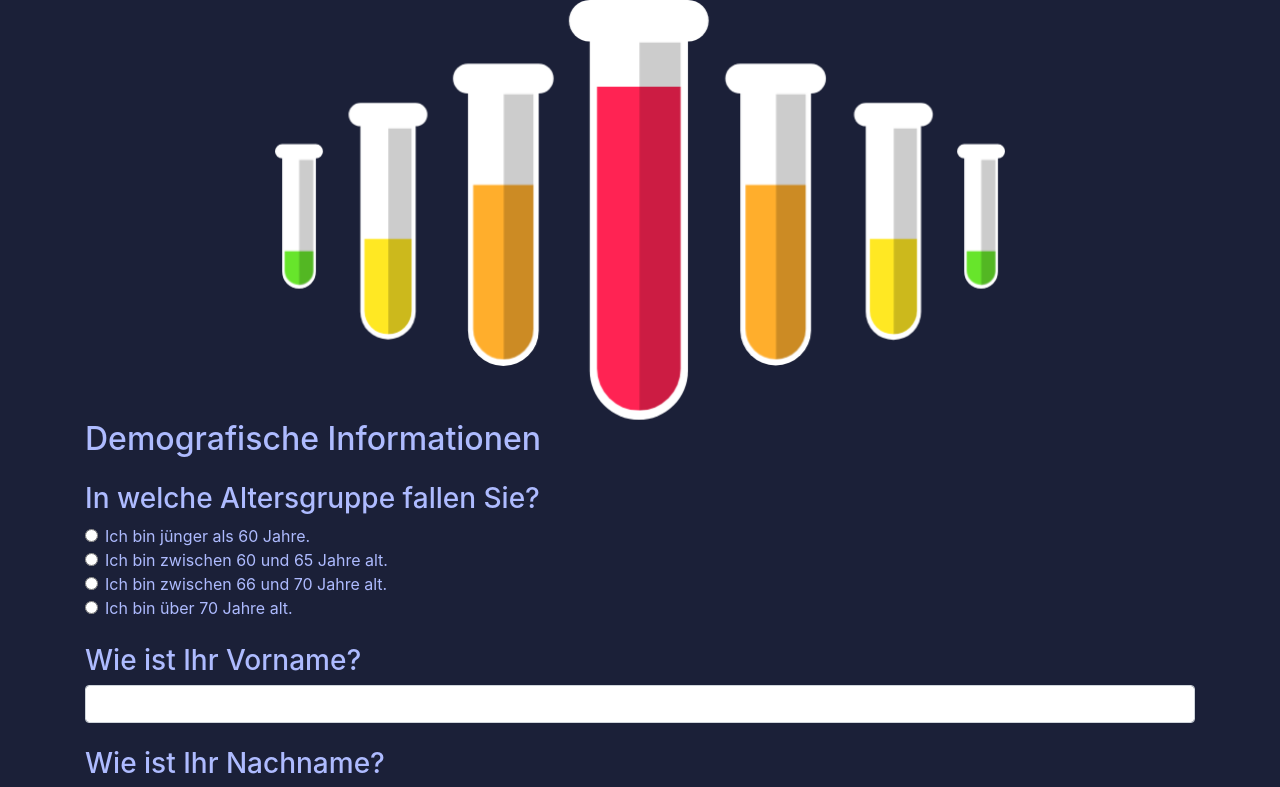
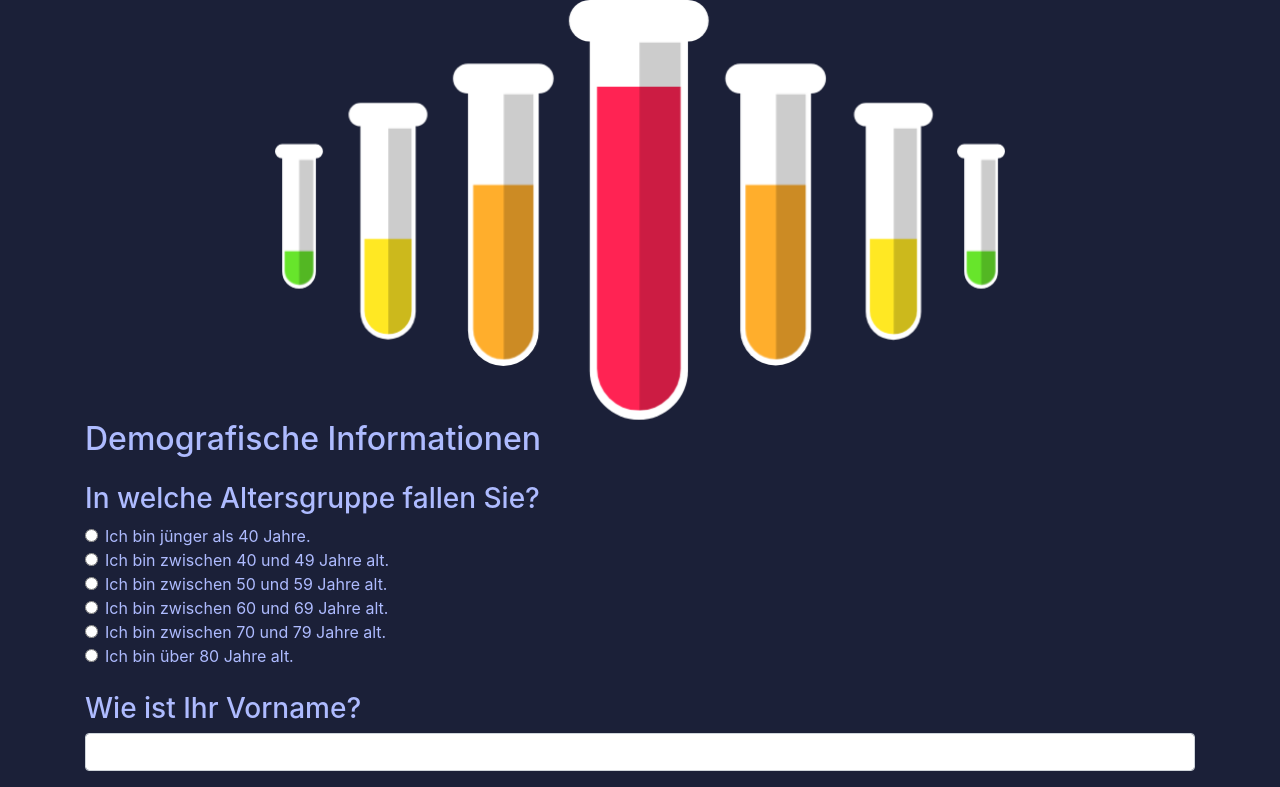
Before and after one commit to InDieTasten/Sars-Cov2-Necessity-Screening, an Angular app in the folder app/: page / in a window 1280 px wide. Shown: the top 787 px of the page. Built offline with nearby package versions, Linux system fonts and the light colour scheme.

Commit message:
adjusting risk values

```diff
--- a/app/src/questionaire.ts
+++ b/app/src/questionaire.ts
@@ -4,10 +4,12 @@ export const questionaire = {
             display: "In welche Altersgruppe fallen Sie?",
             type: "choice",
             choices: {
-                below60: { display: "Ich bin jünger als 60 Jahre.", riskValue: 0.5 },
-                between60_65: { display: "Ich bin zwischen 60 und 65 Jahre alt.", riskValue: 1 },
-                between65_70: { display: "Ich bin zwischen 66 und 70 Jahre alt.", riskValue: 1.5 },
-                over70: { display: "Ich bin über 70 Jahre alt.", riskValue: 2 }
+                below40: { display: "Ich bin jünger als 40 Jahre.", riskValue: 0.2 },
+                between40_49: { display: "Ich bin zwischen 40 und 49 Jahre alt.", riskValue: 0.4 },
+                between50_59: { display: "Ich bin zwischen 50 und 59 Jahre alt.", riskValue: 1.3 },
+                between60_69: { display: "Ich bin zwischen 60 und 69 Jahre alt.", riskValue: 3.6 },
+                between70_79: { display: "Ich bin zwischen 70 und 79 Jahre alt.", riskValue: 8.0 },
+                over80: { display: "Ich bin über 80 Jahre alt.", riskValue: 14.8 }
             }
         },
         firstName: {
@@ -40,41 +42,41 @@ export const questionaire = {
             display: "Haben oder hatten Sie eine Krebserkrankung?",
             type: "choice",
             choices: {
-                no: { display: "Nein", riskValue: 1 },
-                currently: { display: "Ja, aktuell", riskValue: 3 },
-                previously: { display: "Ja, in der Vergangenheit", riskValue: 1.3 }
+                no: { display: "Nein", riskValue: 0.0 },
+                currently: { display: "Ja, aktuell", riskValue: 5.6 },
+                previously: { display: "Ja, in der Vergangenheit", riskValue: 2.0 }
             }
         },
         highBloodPressure: {
             display: "Haben Sie Bluthochdruck?",
             type: "choice",
             choices: {
-                no: { display: "Nein", riskValue: 1 },
-                yes: { display: "Ja", riskValue: 3 }
+                no: { display: "Nein", riskValue: 0.0 },
+                yes: { display: "Ja", riskValue: 6.0 }
             }
         },
         cardiovascularDiseases: {
             display: "Haben Sie Kardiovaskuläre Erkrankungen?",
             type: "choice",
             choices: {
-                no: { display: "Nein", riskValue: 1 },
-                yes: { display: "Ja", riskValue: 3 }
+                no: { display: "Nein", riskValue: 0.0 },
+                yes: { display: "Ja", riskValue: 10.5 }
             }
         },
         diabetes: {
             display: "Haben Sie Diabetes?",
             type: "choice",
             choices: {
-                no: { display: "Nein", riskValue: 1 },
-                yes: { display: "Ja", riskValue: 3 }
+                no: { display: "Nein", riskValue: 0.0 },
+                yes: { display: "Ja", riskValue: 7.3 }
             }
         },
         chronicLungDiseases: {
             display: "Haben Sie Chronische Lungenerkrankungen?",
             type: "choice",
             choices: {
-                no: { display: "Nein", riskValue: 1 },
-                yes: { display: "Ja", riskValue: 3 }
+                no: { display: "Nein", riskValue: 0.0 },
+                yes: { display: "Ja", riskValue: 6.3 }
             }
         }
     },
@@ -83,26 +85,26 @@ export const questionaire = {
             display: "Haben Sie Halsschmerzen?",
             type: "choice",
             choices: {
-                no: { display: "Nein", riskValue: 0.8 },
-                yes: { display: "Ja", riskValue: 1.2 }
+                no: { display: "Nein", riskValue: 0.0 },
+                yes: { display: "Ja", riskValue: 0.5 }
             }
         },
         fever: {
             display: "Haben Sie Fieber?",
             type: "choice",
             choices: {
-                no: { display: "Nein", riskValue: 0 },
-                light: { display: "37,5 °C bis 38 °C", riskValue: 0.8 },
+                no: { display: "Nein", riskValue: 0.0 },
+                light: { display: "37,5 °C bis 38 °C", riskValue: 0.5 },
                 medium: { display: "38 °C bis 39 °C", riskValue: 1.0 },
-                heavy: { display: ">über 39 °C", riskValue: 1.2 }
+                heavy: { display: ">über 39 °C", riskValue: 1.5 }
             }
         },
         headCold: {
             display: "Haben Sie Schnupfen?",
             type: "choice",
             choices: {
-                no: { display: "Nein", riskValue: 0.8 },
-                yes: { display: "Ja", riskValue: 1.2 }
+                no: { display: "Nein", riskValue: 0.0 },
+                yes: { display: "Ja", riskValue: 0.5 }
             }
         },
         cough: {
@@ -117,16 +119,16 @@ export const questionaire = {
             display: "Leiden Sie unter Kurzatmigkeit?",
             type: "choice",
             choices: {
-                no: { display: "Nein", riskValue: 0.8 },
-                yes: { display: "Ja", riskValue: 1.2 }
+                no: { display: "Nein", riskValue: 0.0 },
+                yes: { display: "Ja", riskValue: 1.0 }
             }
         },
         breathlessness: {
             display: "Leiden Sie unter Atemnot?",
             type: "choice",
             choices: {
-                no: { display: "Nein", riskValue: 0.8 },
-                yes: { display: "Ja", riskValue: 1.2 }
+                no: { display: "Nein", riskValue: 0.0 },
+                yes: { display: "Ja", riskValue: 1.5 }
             }
         }
     },
```
